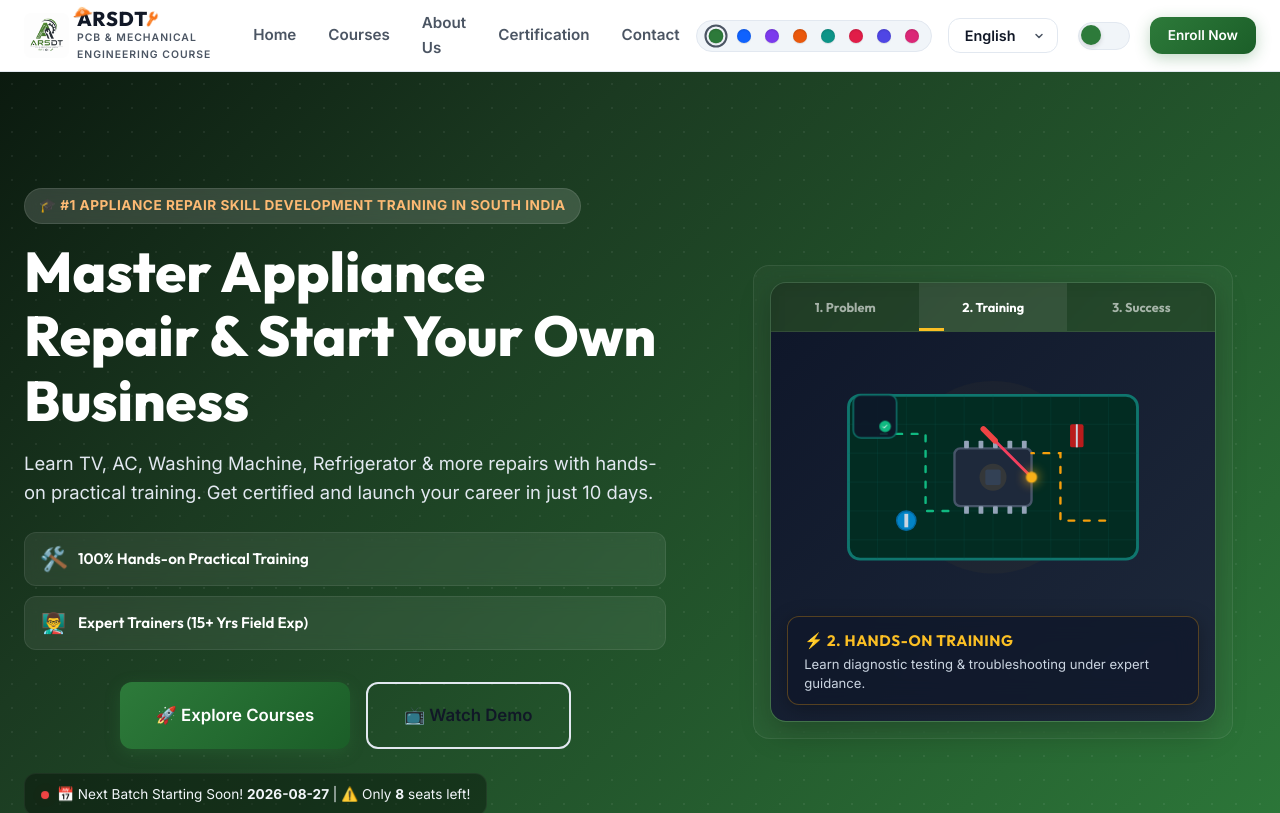
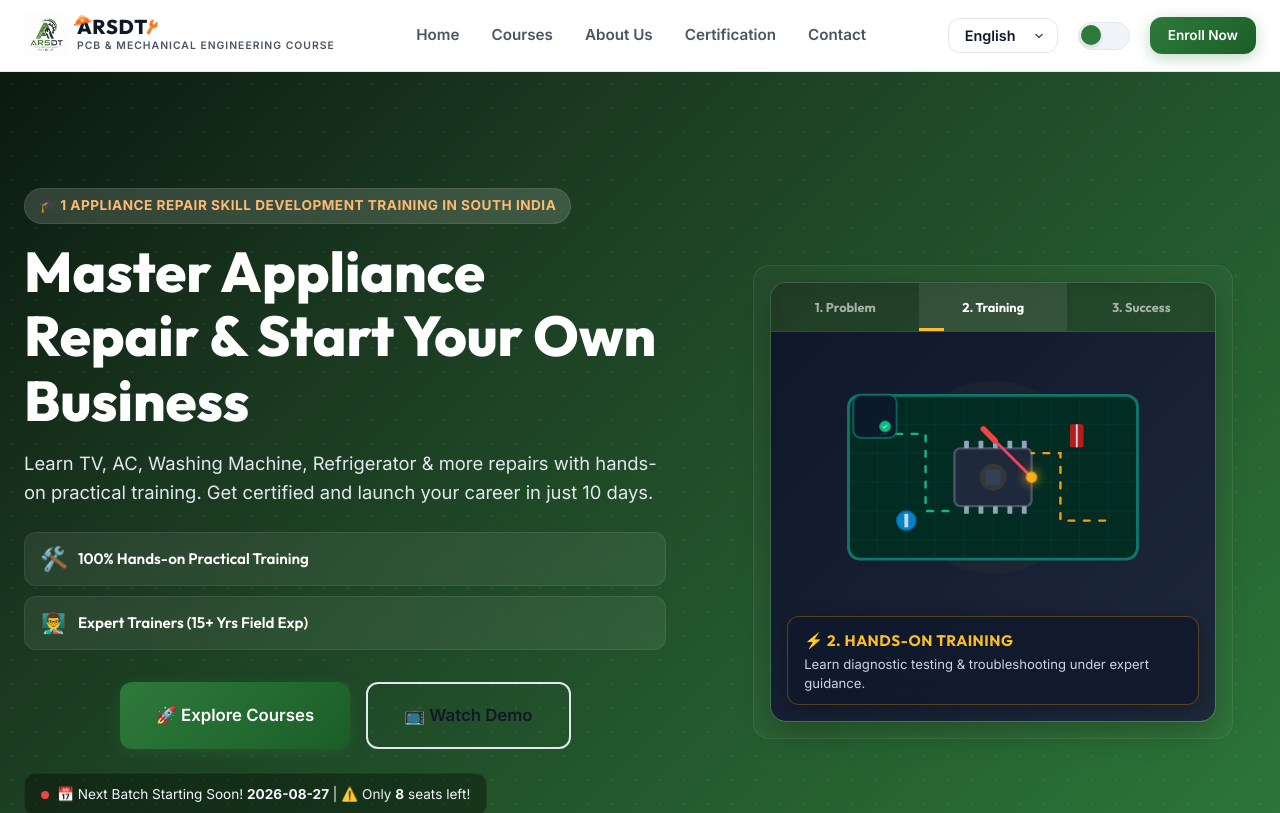
Before and after one commit to Guru875/arsdt_website, a Next.js app: page / in a window 1280 px wide. Shown: the top 813 px of the page. Built offline with nearby package versions, Linux system fonts and the light colour scheme.

Commit message:
Fix brand color to emerald green and remove color palette picker from header

```diff
--- a/src/components/AppLayout.jsx
+++ b/src/components/AppLayout.jsx
@@ -7,7 +7,6 @@ import { useLanguage } from '@/contexts/LanguageContext';
 import { useTheme } from '@/contexts/ThemeContext';
 import LanguageSelector from './LanguageSelector';
 import ThemeToggle from './ThemeToggle';
-import PalettePicker from './PalettePicker';
 import ScrollToTop from './ScrollToTop';
 import AnimatedBrand from './AnimatedBrand';
 import siteConfig from '@/data/site.json';
@@ -55,7 +54,6 @@ export default function AppLayout({ children }) {
 
           {/* Action Tools */}
           <div className={styles.actions}>
-            <PalettePicker />
             <LanguageSelector />
             <ThemeToggle />
             <a
@@ -91,10 +89,6 @@ export default function AppLayout({ children }) {
           <a href="/#certificate" className={styles.mobileNavLink} onClick={closeMobileMenu}>{t('nav.certification')}</a>
           <a href="/#contact" className={styles.mobileNavLink} onClick={closeMobileMenu}>{t('nav.contact')}</a>
           <div className={styles.mobileActions}>
-            <div className={styles.mobileSelectorRow}>
-              <span>Color:</span>
-              <PalettePicker />
-            </div>
             <div className={styles.mobileSelectorRow}>
               <span>Theme:</span>
               <ThemeToggle />
--- a/src/contexts/ThemeContext.js
+++ b/src/contexts/ThemeContext.js
@@ -16,11 +16,6 @@ export function ThemeProvider({ children }) {
       setThemeState(savedTheme);
     } else if (window.matchMedia('(prefers-color-scheme: dark)').matches) {
       setThemeState('dark');
-    }
-
-    const savedPalette = localStorage.getItem('arsdt-palette');
-    if (savedPalette && palettesData[savedPalette]) {
-      setPaletteState(savedPalette);
     }
   }, []);
 
--- a/src/data/translations.json
+++ b/src/data/translations.json
@@ -9,7 +9,7 @@
       "enroll": "Enroll Now"
     },
     "hero": {
-      "badge": "🎓 #1 Appliance Repair Skill Development Training in South India",
+      "badge": "🎓 1 Appliance Repair Skill Development Training in South India",
       "title": "Master Appliance Repair & Start Your Own Business",
       "subtitle": "Learn TV, AC, Washing Machine, Refrigerator & more repairs with hands-on practical training. Get certified and launch your career in just 10 days.",
       "highlight1": "100% Hands-on Practical Training",
```
